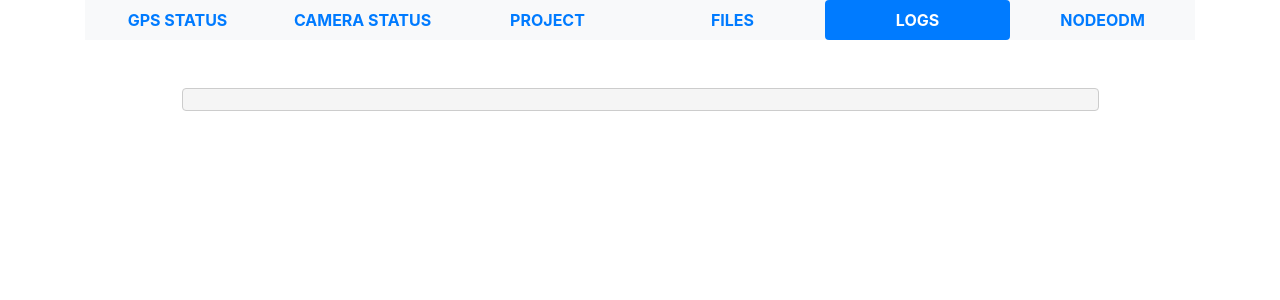
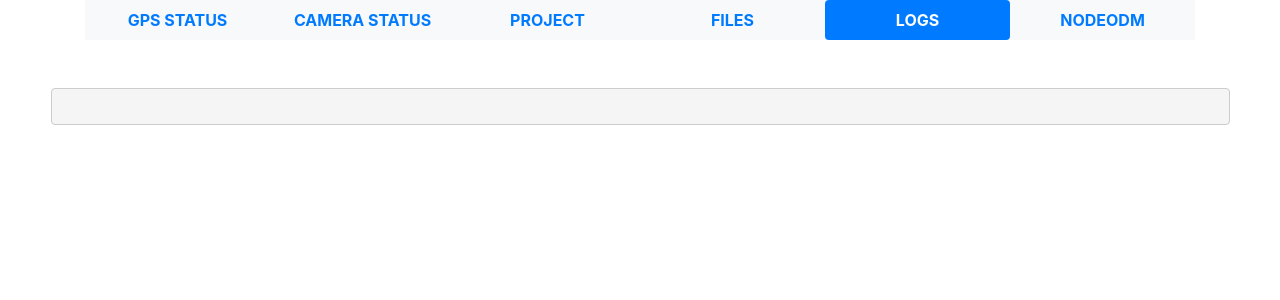
Before and after one commit to localdevices/libre360, a Flask app: page /logs in a window 1280 px wide. Shown: the top 300 px of the page. Run offline with Flask 2, Linux system fonts and the light colour scheme; data that the repository does not hold is empty; parts of the project's set-up code (start-up, migrations or seed data) failed here and were passed over; some libraries are stand-ins or nearby versions.

Commit message:
small styling changes #59

```diff
--- a/static/lib/log.css
+++ b/static/lib/log.css
@@ -1,6 +1,6 @@
 .logging_window{
     display: block;
-    padding: 2.5px;
+    padding: 9.5px;
     font-size: 16px;
     line-height: 1.42857143;
     color: #333;
@@ -9,6 +9,6 @@
     background-color: #f5f5f5;
     border: 1px solid #ccc;
     border-radius: 4px;
-    width: 70%;
+    width: 90%;
     margin: auto;
 }
--- a/templates/logs.html
+++ b/templates/logs.html
@@ -1,7 +1,6 @@
 {% extends 'base.html' %}
 
 {% block styles %}
-<link rel="stylesheet" href="{{ url_for('static', filename='lib/bootstrap-table.min.css') }}">
 <link rel="stylesheet" href="{{ url_for('static', filename='lib/log.css') }}">
 {{super()}}
 {% endblock %}
@@ -22,9 +21,6 @@
 
 {% block scripts %}
 {{super()}}
-<script type="text/javascript" src="{{ url_for('static', filename='lib/bootstrap-table.min.js') }}" charset="utf-8"></script>
-<!--<script type="text/javascript" src="{{ url_for('static', filename='lib/jquery-3.5.1.min.js') }}" charset="utf-8"></script>-->
-<script src="https://code.jquery.com/jquery-2.1.1.min.js"></script>
 <script>
   $(document).ready(function(){
     var output = document.getElementById('output');
```
